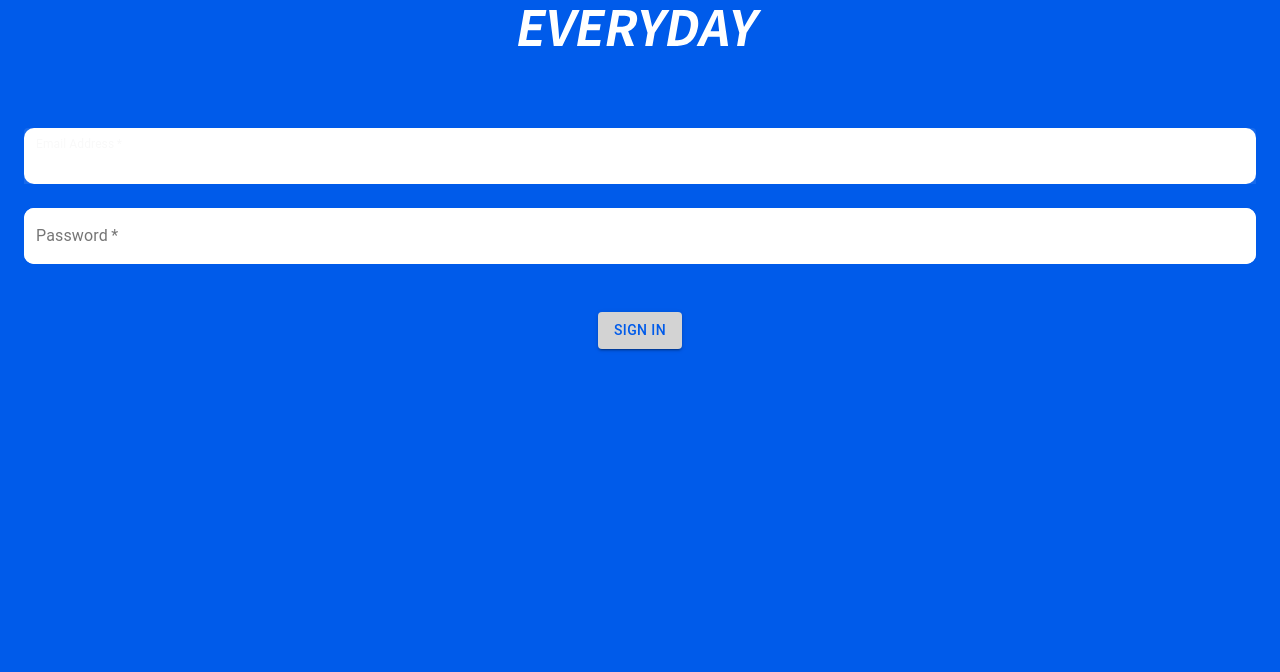
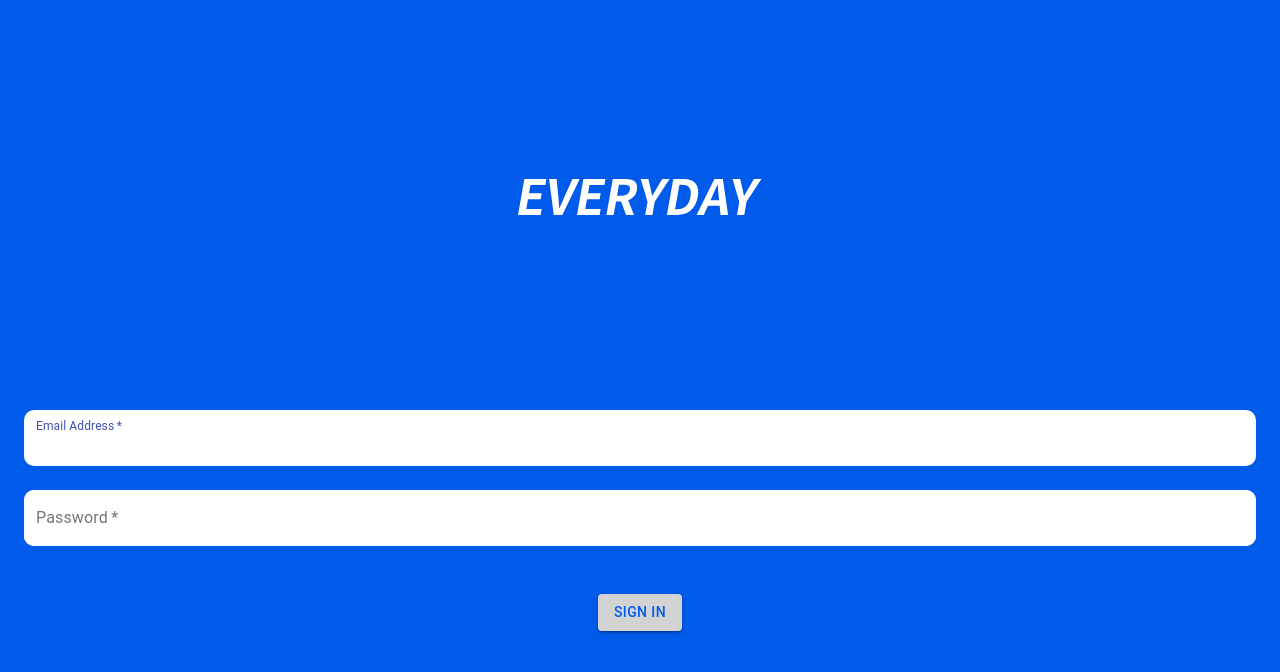
Before and after one commit to everyday-2020/everyday_front, a React (Create React App) app: page / in a window 1280 px wide. Shown: the top 672 px of the page. Built offline with nearby package versions, Linux system fonts and the light colour scheme; a web font is replaced by a local one.

Commit message:
fix bugs in login.tsx

```diff
--- a/src/containers/login.tsx
+++ b/src/containers/login.tsx
@@ -17,36 +17,30 @@ import LogoBar from "../components/logobar";
 const useStyles = makeStyles((theme) => ({
   root: {
     background: "#005bea",
-    height: "100vh",
+    display: "flex",
+    flexDirection: "column",
+    height: "100%",
+    justifyContent: "space-evenly",
   },
   paper: {
-    marginTop: theme.spacing(7),
     display: "flex",
     flexDirection: "column",
     alignItems: "center",
   },
-
-  bg_rectangle: {
-    display: "flex",
-    height: "134px",
-    background: "#005bea",
-    alignItems: "center",
-    justifyContent: "center",
-  },
-  logo: {},
-  tf: {},
 }));
 
 const tfStyles = makeStyles((theme) => ({
   root: {
     backgroundColor: "white",
     borderRadius: 10,
+    justifyContent: "center",
   },
 }));
 const tf_theme = createMuiTheme({
   overrides: {
     MuiFilledInput: {
       root: {
+        color: "gray",
         backgroundColor: "white",
         borderTopLeftRadius: 10,
         borderTopRightRadius: 10,
@@ -101,6 +95,7 @@ function PasswordTextField(props) {
 function UsernameTextField(props) {
   const classes = tfStyles();
   return (
+    <ThemeProvider theme={tf_theme}>
       <TextField
         className={classes.root}
         variant="filled"
@@ -116,6 +111,7 @@ function UsernameTextField(props) {
           disableUnderline: true,
         }}
       />
+    </ThemeProvider>
   );
 }
 function SignInButton() {
```
Lines whose indentation alone changed are shown as unchanged.
